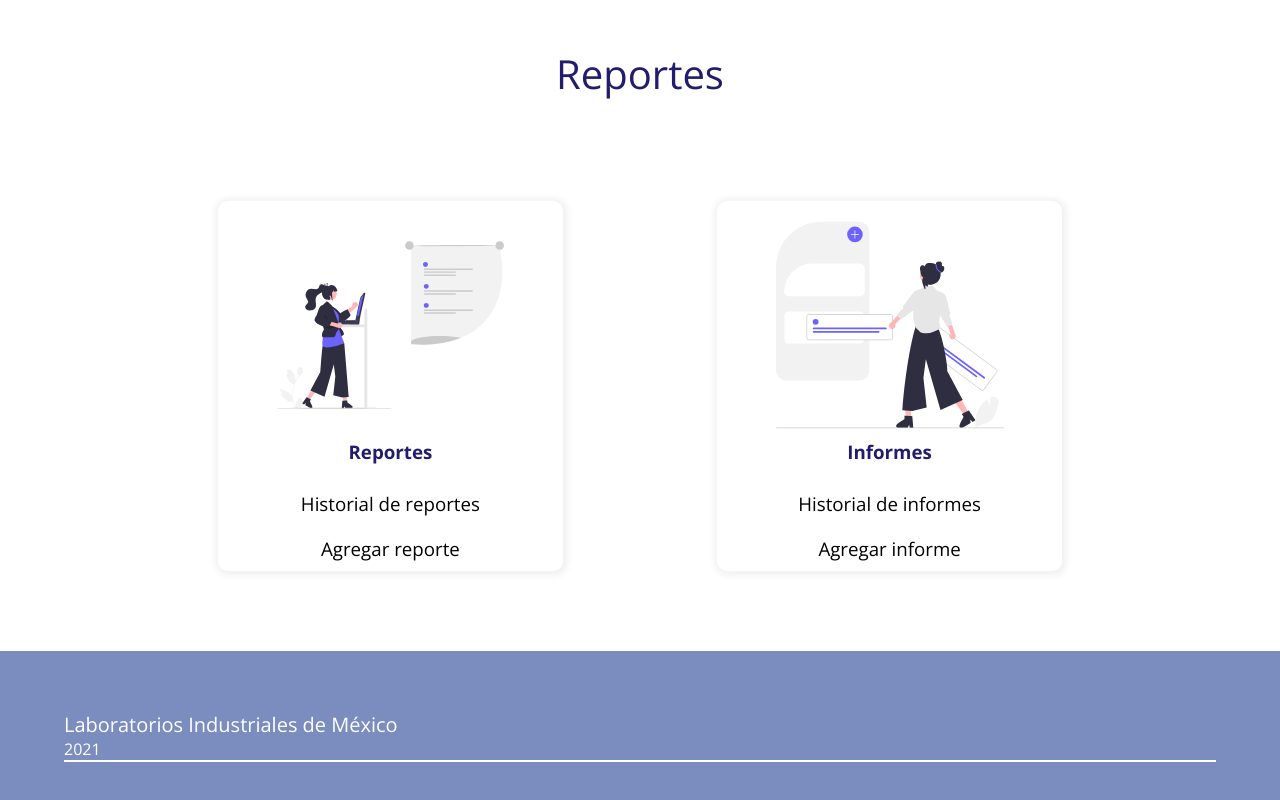
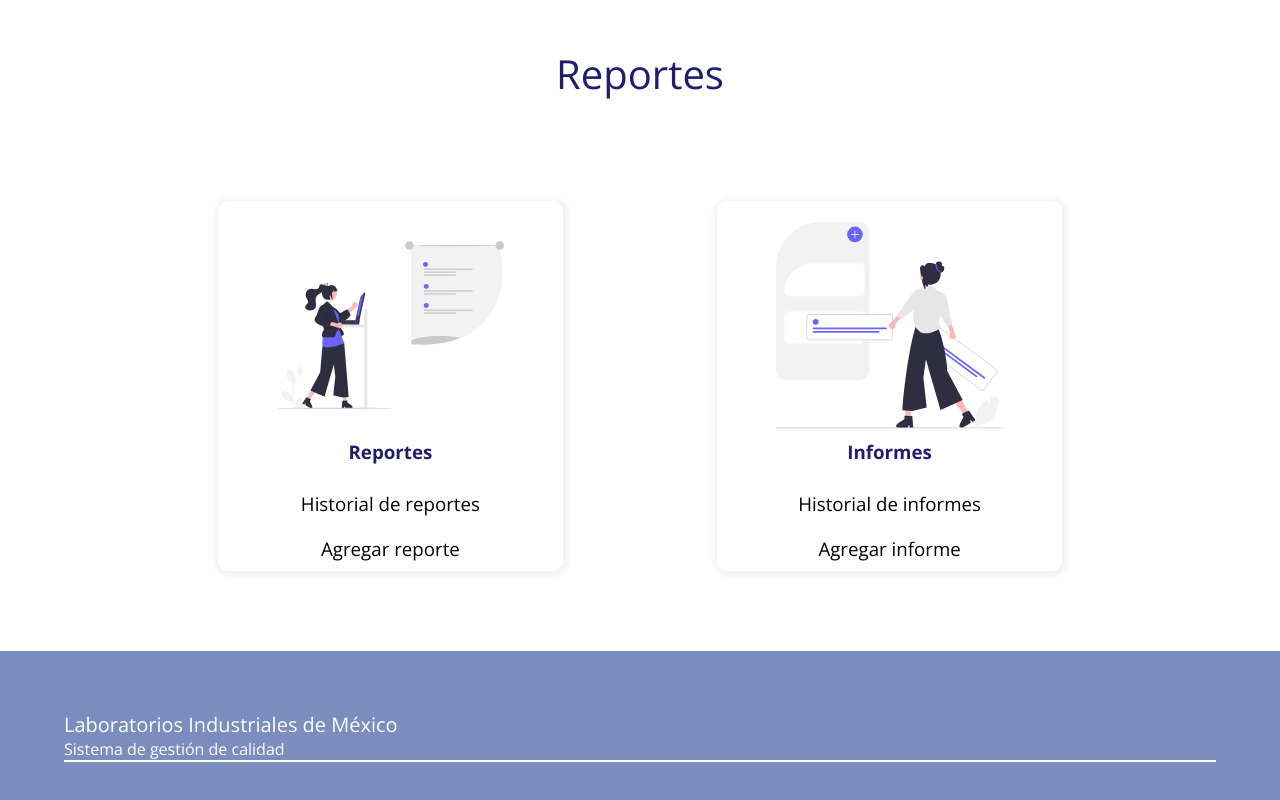
Before and after one commit to gabyotero/LabMX, a plain HTML site: page index.html in a window 1280 px wide. Shown: the part 1614-2414 px from the top of the page. Drawn offline with nearby package versions, Linux system fonts and the light colour scheme.

Commit message:
second commit

```diff
--- a/index.html
+++ b/index.html
@@ -92,7 +92,7 @@
         <div class="contenedor footer-content">
             <div class="contact-us">
                 <h2 class="brand">Laboratorios Industriales de México</h2>
-                <p>2021</p>
+                <p>Sistema de gestión de calidad</p>
             </div>
             <!-- <div class="social-media">
                 <a href="./" class="social-media-icon">
```
